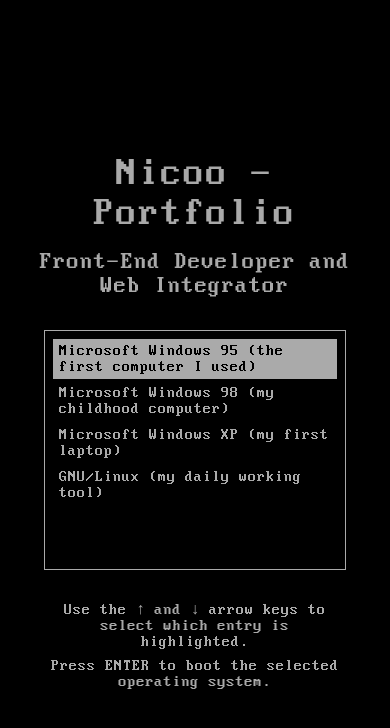
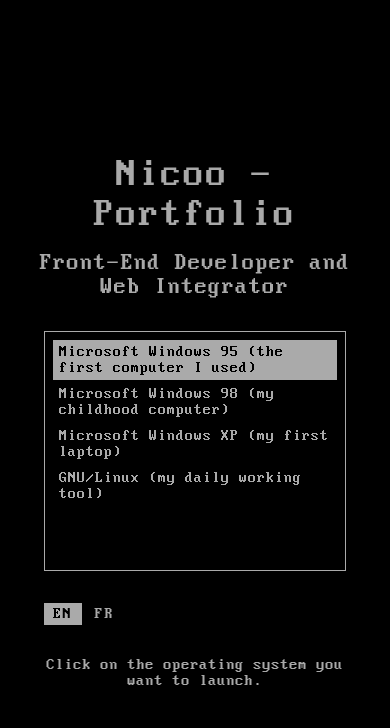
Before and after one commit to NicolasOsborne/nicoo-portfolio, a Next.js app: page /en in a window 390 px wide. Shown: the top 728 px of the page. Built offline with nearby package versions, Linux system fonts and the light colour scheme.

Commit message:
Add locale selection to BIOS screen + keyboard navigation

```diff
--- a/locales/en.content.ts
+++ b/locales/en.content.ts
@@ -26,6 +26,7 @@
     navigation:
       'Use the ↑ and ↓ arrow keys to select which entry is highlighted.',
     boot: 'Press ENTER to boot the selected operating system.',
+    mobile: 'Click on the operating system you want to launch.',
   },
   login: {
     title: "Welcome to Nicoo's Portfolio",
--- a/locales/fr.content.ts
+++ b/locales/fr.content.ts
@@ -26,6 +26,7 @@
     navigation:
       "Utilisez les touches ↑ et ↓ pour choisir un systeme d'exploitation.",
     boot: "Appuyez sur ENTREE pour lancer le systeme d'exploitation selectionne.",
+    mobile: "Cliquez sur le systeme d'exploitation que vous souhaitez lancer.",
   },
   login: {
     title: 'Bienvenue sur le Portfolio de Nicoo',
--- a/sass/Components/Templates/_t_Bios.scss
+++ b/sass/Components/Templates/_t_Bios.scss
@@ -92,6 +92,37 @@
       }
    }
 
+   &_locale {
+      display: flex;
+      flex-direction: row;
+      gap: 4px;
+      align-items: center;
+   }
+
+   &_locale-entry {
+      appearance: none;
+      background: transparent;
+      border: 1px solid transparent;
+      font-family: inherit;
+      font-size: 1rem;
+      color: $color-bios-text;
+      cursor: pointer;
+      outline: none;
+      padding: 2px 8px;
+      letter-spacing: 0.05em;
+
+      &-selected {
+         background-color: $color-bios-highlight;
+         color: $color-bios-background;
+         border-color: $color-bios-highlight;
+      }
+
+      &-active {
+         outline: 1px solid $color-bios-highlight;
+         outline-offset: 2px;
+      }
+   }
+
    &_footer {
       display: flex;
       flex-direction: column;
--- a/src/components/templates/Bios.tsx
+++ b/src/components/templates/Bios.tsx
@@ -5,24 +5,49 @@
 import { useCurrentLocale } from '@/hooks/useCurrentLocale'
 import { OsId } from '@/enums/OsId'
 import { useContent } from '@/context/ContentContext'
+import useMediaQuery, { ResponsiveSize } from '@/hooks/useMediaQuery'
+import { i18nConfig } from '@/utils/i18n'
+
+type FocusSection = 'os' | 'locale'
 
 const Bios: FC = () => {
-  const { content } = useContent()
+  const { content, locale, setLocale } = useContent()
+
+  const locales = i18nConfig.locales
+
   const [selectedIndex, setSelectedIndex] = useState(0)
+  const [localeIndex, setLocaleIndex] = useState(
+    () => locales.indexOf(locale) ?? 0,
+  )
+  const [focusSection, setFocusSection] = useState<FocusSection>('os')
+
   const router = useRouter()
-  const locale = useCurrentLocale()
+  const currentLocale = useCurrentLocale()
+  const isDesktop = useMediaQuery(ResponsiveSize.SCREEN_S_MIN)
 
   const componentsClass = 't_Bios'
 
   const boot = useCallback(
     (id: OsId) => {
-      router.push(`/${locale}/${id}`)
+      router.push(`/${currentLocale}/${id}`)
     },
-    [router, locale],
+    [router, currentLocale],
+  )
+
+  const applyLocale = useCallback(
+    (index: number) => {
+      const next = locales[index]
+      setLocale(next)
+      const segments = globalThis.location.pathname.split('/')
+      segments[1] = next
+      router.replace(segments.join('/'))
+    },
+    [setLocale, router, locales],
   )
 
   const handleKeyDown = useCallback(
     (e: KeyboardEvent | React.KeyboardEvent) => {
+      if (focusSection === 'os') {
         switch (e.key) {
           case 'ArrowUp':
             e.preventDefault()
@@ -39,9 +64,44 @@
           case 'Enter':
             boot(content.bios.list[selectedIndex].id)
             break
+          case 'Tab':
+            e.preventDefault()
+            setFocusSection('locale')
+            break
+        }
+      }
+
+      if (focusSection === 'locale') {
+        switch (e.key) {
+          case 'ArrowLeft':
+            e.preventDefault()
+            setLocaleIndex((i) => (i === 0 ? locales.length - 1 : i - 1))
+            break
+          case 'ArrowRight':
+            e.preventDefault()
+            setLocaleIndex((i) => (i === locales.length - 1 ? 0 : i + 1))
+            break
+          case 'Enter':
+            applyLocale(localeIndex)
+            setFocusSection('os')
+            break
+          case 'Tab':
+          case 'Escape':
+            e.preventDefault()
+            setFocusSection('os')
+            break
+        }
       }
     },
-    [content.bios.list, selectedIndex, boot],
+    [
+      focusSection,
+      content.bios.list,
+      selectedIndex,
+      localeIndex,
+      boot,
+      applyLocale,
+      locales,
+    ],
   )
 
   useEffect(() => {
@@ -72,8 +132,10 @@
                         : ''
                     }`}
                     onClick={() => boot(entry.id)}
-                    onMouseEnter={() => setSelectedIndex(index)}
-                    onKeyDown={handleKeyDown}
+                    onMouseEnter={() => {
+                      setSelectedIndex(index)
+                      setFocusSection('os')
+                    }}
                   >
                     {entry.label}
                   </button>
@@ -81,11 +143,40 @@
               ))}
             </ul>
           </div>
+          <div
+            className={`${componentsClass}_locale`}
+            aria-label='Language selection'
+          >
+            {locales.map((locale, index) => (
+              <button
+                key={locale}
+                type='button'
+                className={`${componentsClass}_locale-entry${
+                  index === localeIndex
+                    ? ` ${componentsClass}_locale-entry-selected`
+                    : ''
+                }${
+                  focusSection === 'locale'
+                    ? ` ${componentsClass}_locale-entry-active`
+                    : ''
+                }`}
+                onClick={() => applyLocale(index)}
+                onMouseEnter={() => {
+                  setLocaleIndex(index)
+                  setFocusSection('locale')
+                }}
+              >
+                {locale.toUpperCase()}
+              </button>
+            ))}
+          </div>
           <div className={`${componentsClass}_footer`}>
             <p className={`${componentsClass}_hint`}>
-              {content.bios.navigation}
+              {isDesktop ? content.bios.navigation : content.bios.mobile}
             </p>
+            {isDesktop && (
               <p className={`${componentsClass}_hint`}>{content.bios.boot}</p>
+            )}
           </div>
         </div>
       </div>
--- /dev/null
+++ b/src/hooks/useMediaQuery.tsx
@@ -0,0 +1,40 @@
+import { useCallback, useEffect, useState } from 'react'
+
+export enum ResponsiveSize {
+  'SCREEN_XXXS_MAX' = '(max-width: 375px)',
+  'SCREEN_XXS_MAX' = '(max-width: 575px)',
+  'SCREEN_XS_MIN' = '(min-width: 576px)',
+  'SCREEN_XS_MAX' = '(max-width: 767px)',
+  'SCREEN_S_MIN' = '(min-width: 768px)',
+  'SCREEN_S_MAX' = '(max-width: 991px)',
+  'SCREEN_M_MIN' = '(min-width: 992px)',
+  'SCREEN_M_MAX' = '(max-width: 1199px)',
+  'SCREEN_L_MIN' = '(min-width: 1200px)',
+  'SCREEN_XL_MIN' = '(min-width: 1600px)',
+}
+
+const useMediaQuery = (mediaQuery: ResponsiveSize): boolean => {
+  const [target, setTarget] = useState(false)
+
+  const updateTarget = useCallback((e: MediaQueryListEvent) => {
+    setTarget(e.matches)
+  }, [])
+
+  useEffect(() => {
+    const media = globalThis.matchMedia(mediaQuery)
+    // eslint-disable-next-line react-hooks/set-state-in-effect
+    setTarget(media.matches)
+
+    const mediaListener = (e: MediaQueryListEvent) => updateTarget(e)
+
+    media.addEventListener('change', mediaListener)
+
+    return () => {
+      media.removeEventListener('change', mediaListener)
+    }
+  }, [mediaQuery, updateTarget])
+
+  return target
+}
+
+export default useMediaQuery
--- a/src/types/contentType.ts
+++ b/src/types/contentType.ts
@@ -13,6 +13,7 @@
   list: BiosEntry[]
   navigation: string
   boot: string
+  mobile: string
 }
 
 export type LoginContent = {
```
Lines whose indentation alone changed are shown as unchanged.
